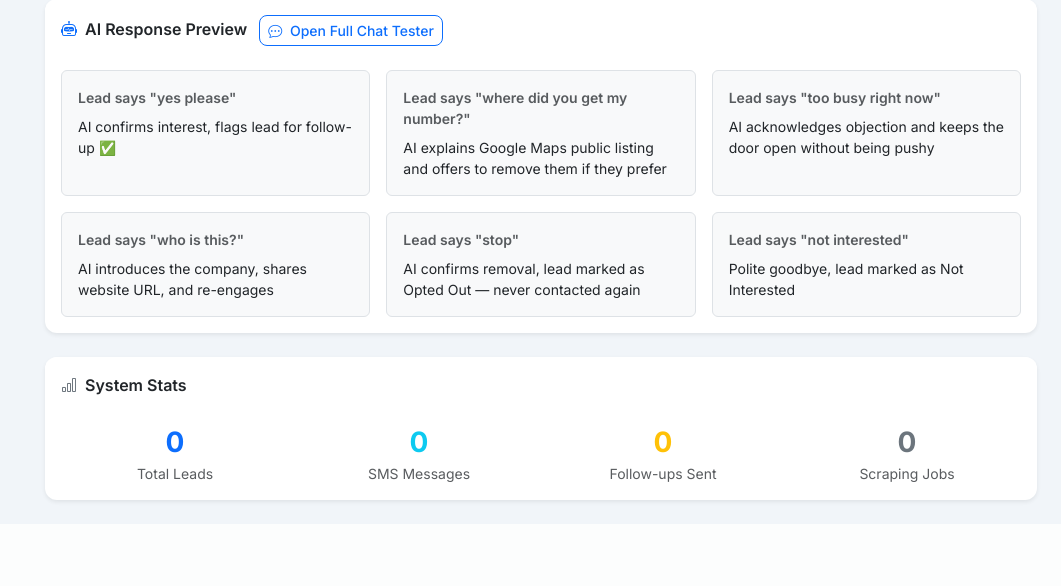
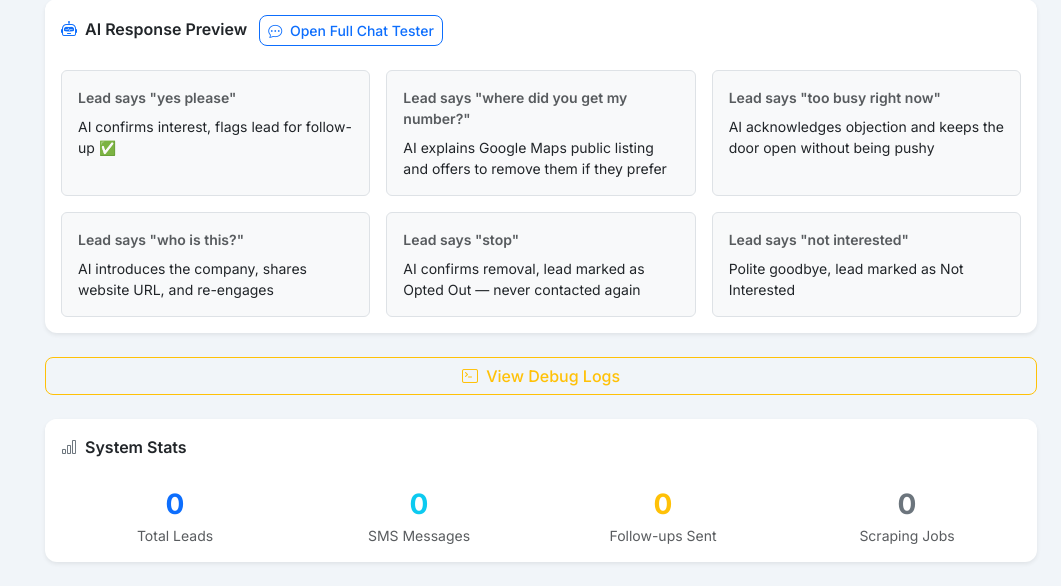
Before and after one commit to MOsaidJutt/webreach-outreach, a Flask app: page /admin in a window 1280 px wide. Shown: the part 1039-1625 px from the top of the page, without its empty margins (219-1280 px from the left). Before the commit the page ends 1544 px from the top, so only its background shows below. Run offline with Flask 3, Linux system fonts and the light colour scheme; data that the repository does not hold is empty.

Commit message:
Add View Debug Logs button to admin page

```diff
--- a/templates/admin.html
+++ b/templates/admin.html
@@ -217,6 +217,13 @@
     </div>
   </div>
 
+  <!-- Logs button -->
+  <div class="col-12">
+    <button class="btn btn-outline-warning w-100" onclick="toggleLogs()">
+      <i class="bi bi-terminal me-1"></i> View Debug Logs
+    </button>
+  </div>
+
   <!-- System Stats -->
   <div class="col-12">
     <div class="card border-0 shadow-sm">
@@ -255,6 +262,12 @@ window.addEventListener("DOMContentLoaded", () => {
     }
   });
 });
+
+function toggleLogs() {
+  const panel = document.getElementById("debugPanel");
+  panel.style.display = panel.style.display === "none" ? "" : "none";
+  if (panel.style.display !== "none") loadLogs();
+}
 
 async function loadLogs() {
   try {
```
